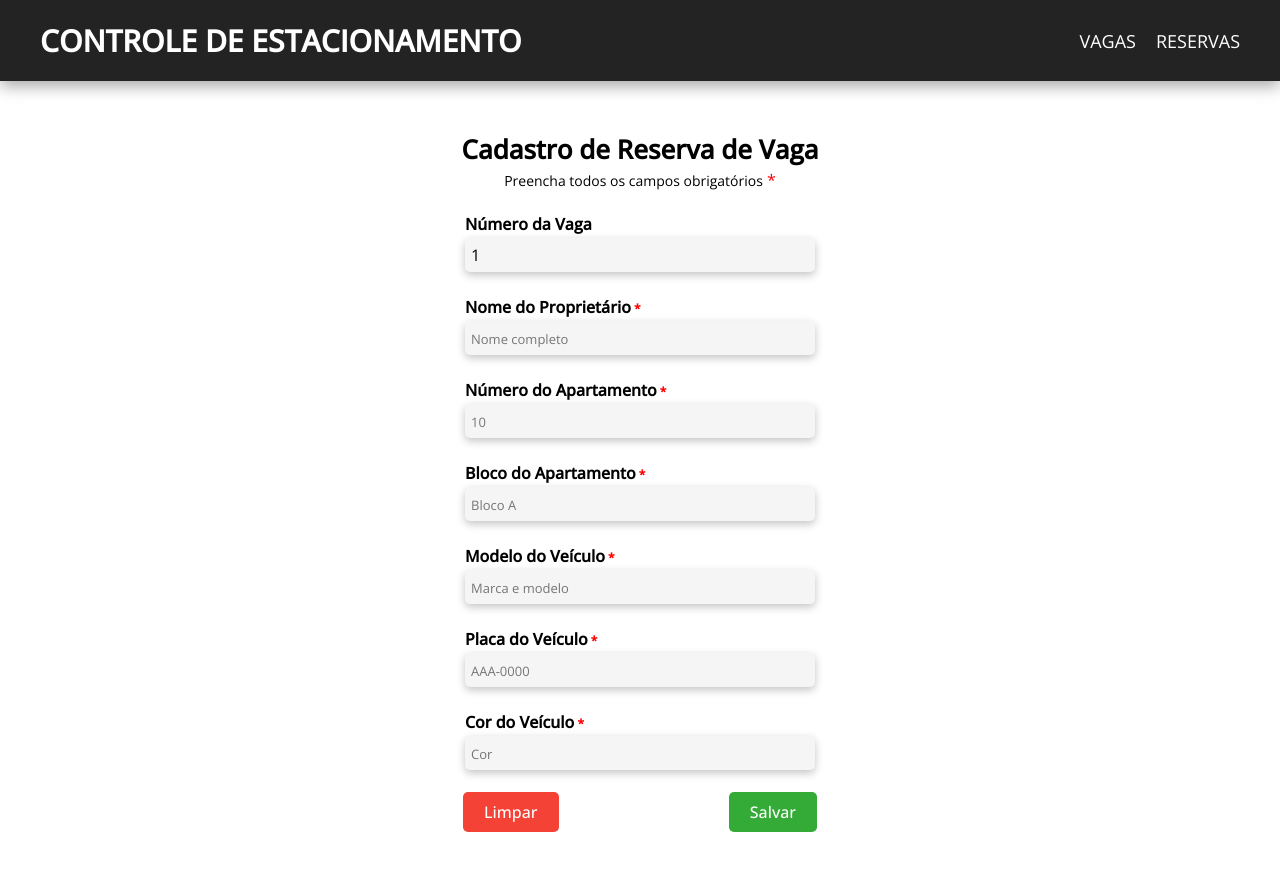
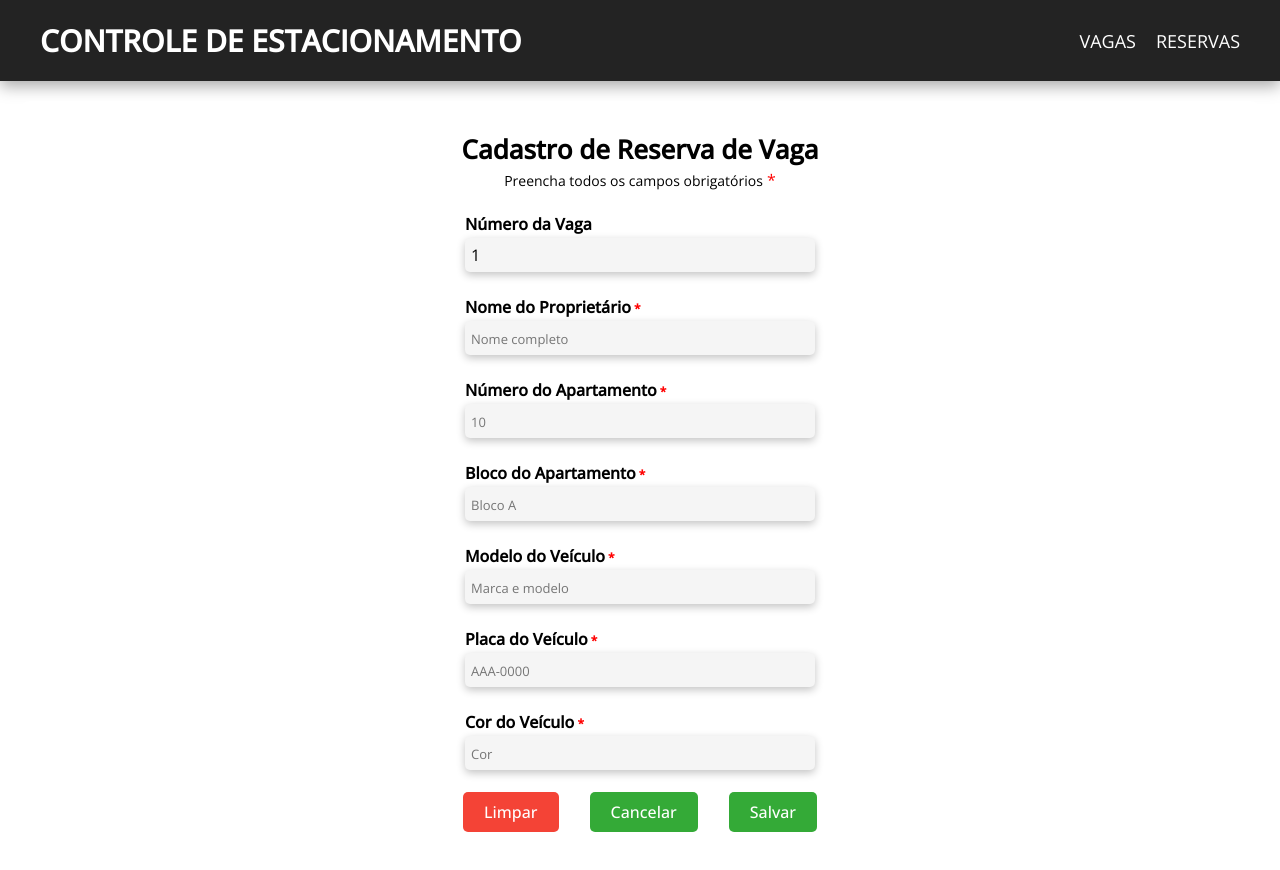
Before and after one commit to martingarrote/controle-estacionamento-react, a React (Create React App) app: page /vagas/reservar/1 in a window 1280 px wide. Shown: the top 870 px of the page. Built offline with nearby package versions, Linux system fonts and the light colour scheme; the HTML template or start-up script is replaced by a standard one.

Commit message:
adicionar funcionalidade para cancelar reserva de vaga

```diff
--- a/src/components/ReservationForm.js
+++ b/src/components/ReservationForm.js
@@ -32,6 +32,7 @@ const ReservationForm = ({ spotNumber }) => {
         navigate('/reservas');
     };
 
+
     const resetForm = () => {
         setOwnerName('')
         setApartmentNumber('')
@@ -39,6 +40,11 @@ const ReservationForm = ({ spotNumber }) => {
         setVehicleModel('')
         setVehicleSign('')
         setVehicleColor('')
+    }
+
+    const cancel = () => {
+        resetForm();
+        navigate('/vagas');
     }
 
     return (
@@ -52,6 +58,7 @@ const ReservationForm = ({ spotNumber }) => {
                     name="parkingSpotNumber"
                     value={spotNumber}
                     readOnly
+                    tabIndex={-1}
                 />
                 </div>
 
@@ -136,6 +143,7 @@ const ReservationForm = ({ spotNumber }) => {
 
                 <div className="form-actions">
                     <button onClick={(resetForm)} type="reset">Limpar</button>
+                    <button onClick={(cancel)} type="button">Cancelar</button>
                     <button type="submit">Salvar</button>
                 </div>
             </form>
```
